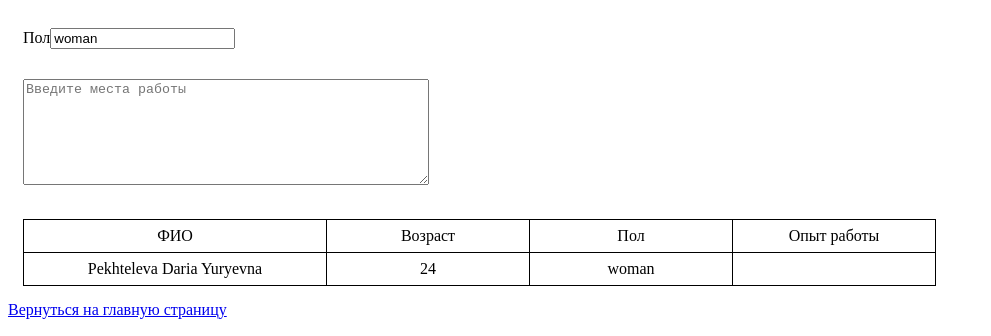
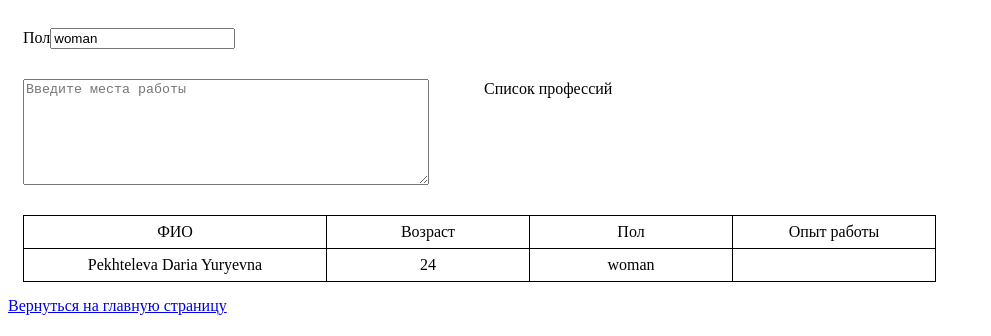
Before and after one commit to Dashazxcvbnm/project_vue, a Vue app: page /about in a window 1280 px wide. Shown: the part 271-607 px from the top of the page, without its empty margins (0-991 px from the left). Built offline with nearby package versions, Linux system fonts and the light colour scheme.

Commit message:
Добавлена привязка введённых профессий в отдельный список

```diff
--- a/src/views/AboutPage.vue
+++ b/src/views/AboutPage.vue
@@ -8,8 +8,19 @@
     <label class="percon-info">Возраст<input v-model="person.age"></label>
     <label class="percon-info">Пол<input v-model="person.sex"></label>
   </div>
-  <textarea class="textarea" placeholder="Введите места работы" v-model="testWork"></textarea>
-    <table class="spreadsheet-wrapper">
+  <div class="wrapper-list-job">
+    <textarea
+    class="textarea"
+    placeholder="Введите места работы"
+    v-model="creatListJob">
+  </textarea>
+  <ul>Список профессий
+    <li v-for="(jobName, index) in jobsArr" :key="index">
+      Профессия {{ index + 1 }}: {{ jobName }}
+    </li>
+  </ul>
+  </div>
+  <table class="spreadsheet-wrapper">
       <tr class="line-row">
         <td class="line-column">ФИО</td>
         <td class="line-column">Возраст</td>
@@ -28,7 +39,7 @@
 </template>
 
 <script setup>
-import { reactive, computed, ref } from 'vue';
+import { reactive, computed } from 'vue';
 const person = reactive ({
   name: {
     surname: 'Pekhteleva',
@@ -43,20 +54,22 @@ const fioField = computed (() => {
   return Object.values(person.name).join(' ');
 });
 
-const jobsArr = [];
+const jobsArr = reactive([])
 person.job = '';
 
-const testWork = computed ({
+const creatListJob = computed ({
   get: () => {
    return person.job
   },
 
   set: (newValue) => {
     person.job = newValue
-    jobsArr.push(person.job.split(','));
-  }
+    if (newValue.at(-1) === ',') {
+        jobsArr.push(newValue.split(',').at(-2))
+  }},
 
 });
+
 </script>
 
 <style scoped>
@@ -77,6 +90,9 @@ const testWork = computed ({
   height: 100px;
   margin: 15px;
 }
+.wrapper-list-job {
+  display: flex;
+}
 .line-row {
   border: 1px solid rgb(0, 0, 0);
 }
```
